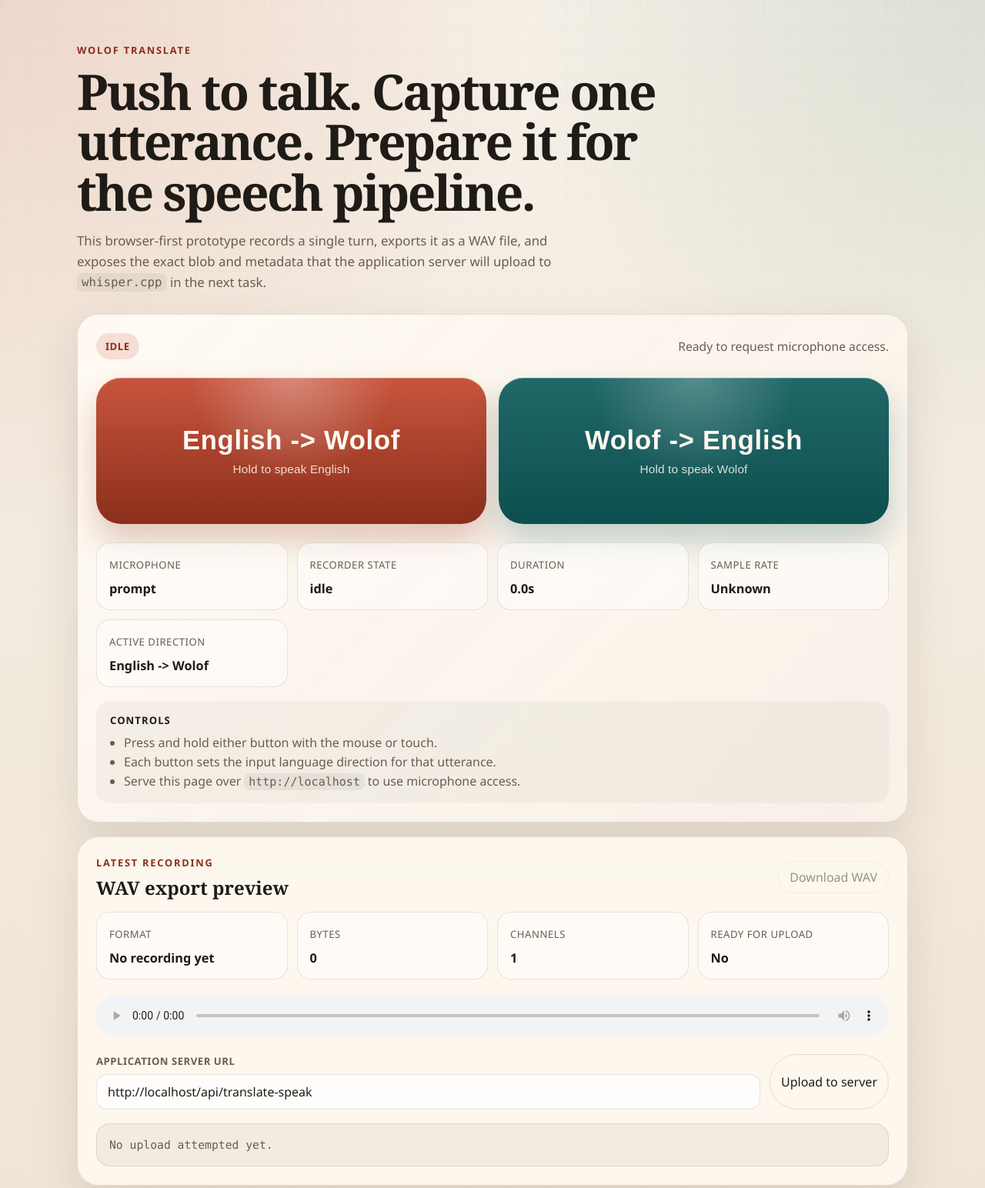
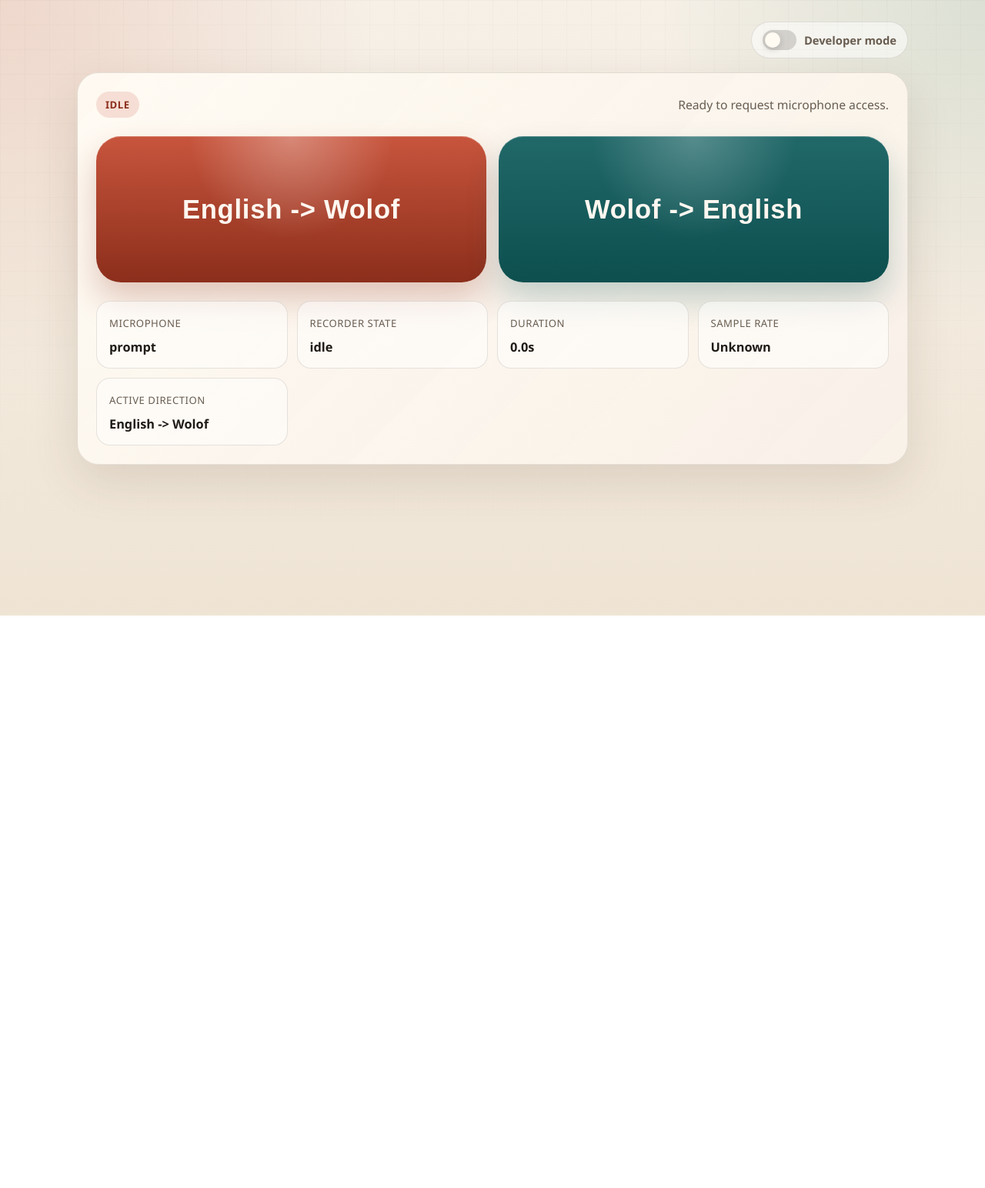
Before and after one commit to tiebingzhang/offline-translate, a plain HTML site: page webapp/index.html in a window 1280 px wide. Shown: the top 1544 px of the page at 77% size. After the commit the page ends 800 px from the top, so only its background shows below. Drawn offline with Linux system fonts and the light colour scheme.

Commit message:
added developer mode toggle

```diff
--- a/webapp/app.js
+++ b/webapp/app.js
@@ -17,10 +17,13 @@ const state = {
   lastSeenStage: null,
   selectedDirection: "english_to_wolof",
   activeButton: null,
+  developerMode: false,
 };
 
 const els = {
   talkButtons: Array.from(document.querySelectorAll("[data-direction]")),
+  developerModeToggle: document.querySelector("#developerModeToggle"),
+  developerPanels: Array.from(document.querySelectorAll("[data-developer-panel]")),
   statusBadge: document.querySelector("#statusBadge"),
   statusText: document.querySelector("#statusText"),
   permissionValue: document.querySelector("#permissionValue"),
@@ -40,6 +43,14 @@ const els = {
   eventLog: document.querySelector("#eventLog"),
   clearLog: document.querySelector("#clearLog"),
 };
+
+function setDeveloperMode(enabled) {
+  state.developerMode = enabled;
+  els.developerModeToggle.checked = enabled;
+  for (const panel of els.developerPanels) {
+    panel.hidden = !enabled;
+  }
+}
 
 function formatDirection(direction) {
   if (direction === "english_to_wolof") {
@@ -513,6 +524,9 @@ function bindUi() {
     els.eventLog.replaceChildren();
     appendLog("Event log cleared.");
   });
+  els.developerModeToggle.addEventListener("change", (event) => {
+    setDeveloperMode(event.target.checked);
+  });
   els.uploadButton.addEventListener("click", () => {
     void uploadLatestRecording();
   });
@@ -522,6 +536,7 @@ function bindUi() {
 async function init() {
   setUiState("idle", "Ready to request microphone access.");
   setSelectedDirection(state.selectedDirection);
+  setDeveloperMode(false);
   bindUi();
   attachPushToTalkHandlers();
   await hydratePermissions();
--- a/webapp/index.html
+++ b/webapp/index.html
@@ -8,14 +8,12 @@
   </head>
   <body>
     <main class="shell">
-      <section class="hero">
-        <p class="eyebrow">Wolof Translate</p>
-        <h1>Push to talk. Capture one utterance. Prepare it for the speech pipeline.</h1>
-        <p class="lede">
-          This browser-first prototype records a single turn, exports it as a WAV file,
-          and exposes the exact blob and metadata that the application server will
-          upload to <code>whisper.cpp</code> in the next task.
-        </p>
+      <section class="app-bar">
+        <label class="toggle">
+          <input id="developerModeToggle" type="checkbox" />
+          <span class="toggle-track" aria-hidden="true"></span>
+          <span class="toggle-label">Developer mode</span>
+        </label>
       </section>
 
       <section class="panel panel-recorder">
@@ -32,7 +30,6 @@
             aria-live="polite"
           >
             <span class="talk-label">English -> Wolof</span>
-            <span class="talk-subtitle">Hold to speak English</span>
           </button>
           <button
             class="talk-button talk-button-secondary"
@@ -41,7 +38,6 @@
             aria-live="polite"
           >
             <span class="talk-label">Wolof -> English</span>
-            <span class="talk-subtitle">Hold to speak Wolof</span>
           </button>
         </div>
 
@@ -68,17 +64,9 @@
           </div>
         </div>
 
-        <div class="hint-block">
-          <p>Controls</p>
-          <ul>
-            <li>Press and hold either button with the mouse or touch.</li>
-            <li>Each button sets the input language direction for that utterance.</li>
-            <li>Serve this page over <code>http://localhost</code> to use microphone access.</li>
-          </ul>
-        </div>
       </section>
 
-      <section class="panel panel-output">
+      <section class="panel panel-output" data-developer-panel hidden>
         <div class="panel-header">
           <div>
             <p class="eyebrow">Latest Recording</p>
@@ -121,7 +109,7 @@
         <pre id="serverResponse" class="response-box">No upload attempted yet.</pre>
       </section>
 
-      <section class="panel panel-log">
+      <section class="panel panel-log" data-developer-panel hidden>
         <div class="panel-header">
           <div>
             <p class="eyebrow">Recorder Log</p>
--- a/webapp/styles.css
+++ b/webapp/styles.css
@@ -15,6 +15,10 @@
 
 * {
   box-sizing: border-box;
+}
+
+[hidden] {
+  display: none !important;
 }
 
 body {
@@ -42,12 +46,7 @@ body::before {
 .shell {
   width: min(1080px, calc(100% - 32px));
   margin: 0 auto;
-  padding: 56px 0 80px;
-}
-
-.hero {
-  max-width: 760px;
-  margin-bottom: 28px;
+  padding: 28px 0 80px;
 }
 
 .eyebrow {
@@ -59,7 +58,6 @@ body::before {
   text-transform: uppercase;
 }
 
-.hero h1,
 .panel-header h2 {
   margin: 0;
   font-family: Georgia, "Times New Roman", serif;
@@ -67,17 +65,10 @@ body::before {
   line-height: 1.02;
 }
 
-.hero h1 {
-  font-size: clamp(2.6rem, 5vw, 4.6rem);
-  letter-spacing: -0.04em;
-}
-
-.lede {
-  max-width: 640px;
-  margin: 18px 0 0;
-  color: var(--muted);
-  font-size: 1.05rem;
-  line-height: 1.6;
+.app-bar {
+  display: flex;
+  justify-content: flex-end;
+  margin-bottom: 18px;
 }
 
 .panel {
@@ -139,6 +130,59 @@ body::before {
   font-size: 0.98rem;
 }
 
+.toggle {
+  display: inline-flex;
+  align-items: center;
+  gap: 10px;
+  padding: 10px 14px;
+  border: 1px solid var(--line);
+  border-radius: 999px;
+  background: rgba(255, 255, 255, 0.56);
+  user-select: none;
+}
+
+.toggle input {
+  position: absolute;
+  opacity: 0;
+  pointer-events: none;
+}
+
+.toggle-track {
+  position: relative;
+  width: 44px;
+  height: 26px;
+  border-radius: 999px;
+  background: rgba(31, 27, 23, 0.16);
+  transition: background 120ms ease;
+}
+
+.toggle-track::after {
+  content: "";
+  position: absolute;
+  top: 3px;
+  left: 3px;
+  width: 20px;
+  height: 20px;
+  border-radius: 50%;
+  background: #fffaf2;
+  box-shadow: 0 2px 8px rgba(31, 27, 23, 0.2);
+  transition: transform 120ms ease;
+}
+
+.toggle input:checked + .toggle-track {
+  background: rgba(31, 107, 79, 0.82);
+}
+
+.toggle input:checked + .toggle-track::after {
+  transform: translateX(18px);
+}
+
+.toggle-label {
+  color: var(--muted);
+  font-size: 0.92rem;
+  font-weight: 600;
+}
+
 .direction-grid {
   display: grid;
   grid-template-columns: repeat(2, minmax(0, 1fr));
@@ -198,22 +242,13 @@ body::before {
     0 10px 20px rgba(13, 79, 79, 0.22);
 }
 
-.talk-label,
-.talk-subtitle {
+.talk-label {
   display: block;
 }
 
 .talk-label {
   font-size: clamp(1.35rem, 2.7vw, 2.25rem);
   line-height: 1.05;
-}
-
-.talk-subtitle {
-  margin-top: 10px;
-  font-size: 0.96rem;
-  font-weight: 500;
-  letter-spacing: 0.01em;
-  opacity: 0.86;
 }
 
 .talk-button:focus-visible,
@@ -247,28 +282,6 @@ body::before {
   font-size: 0.82rem;
   letter-spacing: 0.04em;
   text-transform: uppercase;
-}
-
-.hint-block {
-  margin-top: 18px;
-  padding: 16px 18px;
-  border-radius: 18px;
-  background: rgba(31, 27, 23, 0.04);
-}
-
-.hint-block p {
-  margin: 0 0 8px;
-  font-size: 0.82rem;
-  font-weight: 700;
-  letter-spacing: 0.08em;
-  text-transform: uppercase;
-}
-
-.hint-block ul {
-  margin: 0;
-  padding-left: 18px;
-  color: var(--muted);
-  line-height: 1.55;
 }
 
 .ghost-link,
@@ -362,7 +375,7 @@ code {
 @media (max-width: 820px) {
   .shell {
     width: min(100% - 20px, 720px);
-    padding-top: 28px;
+    padding-top: 18px;
   }
 
   .panel {
```
